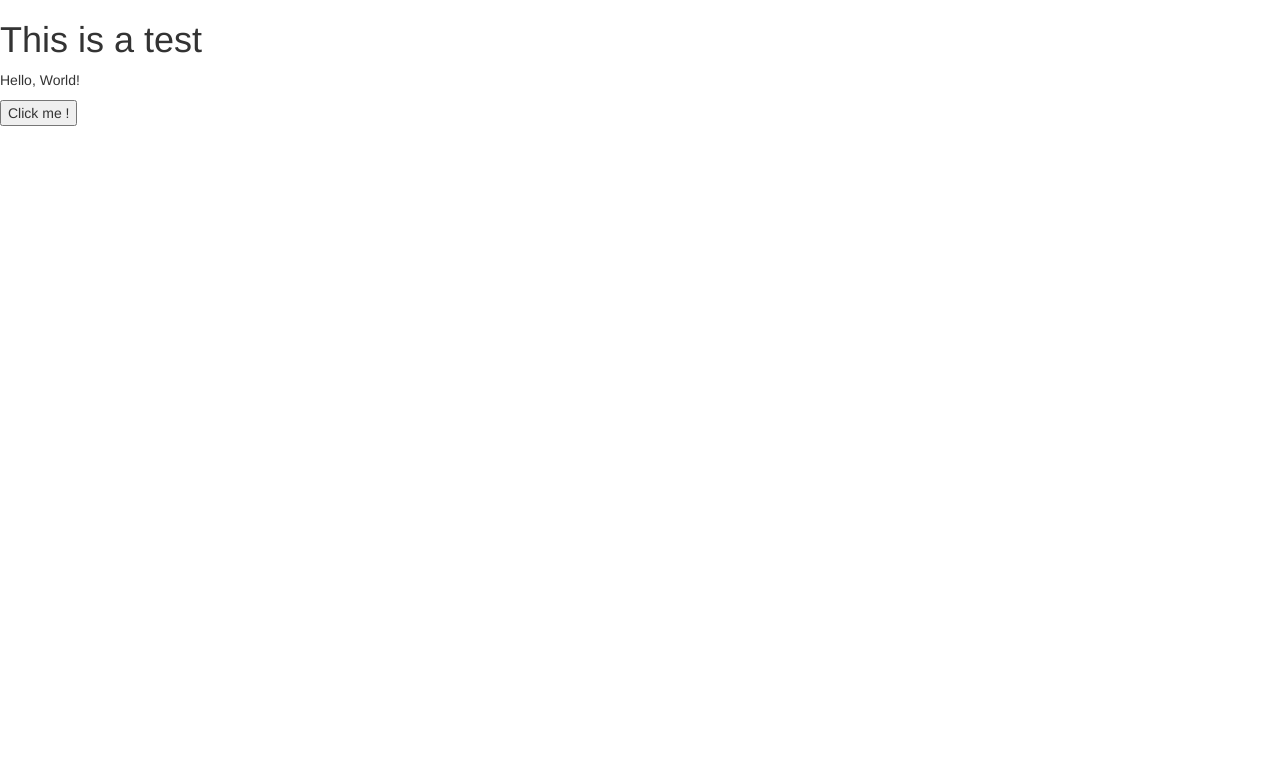
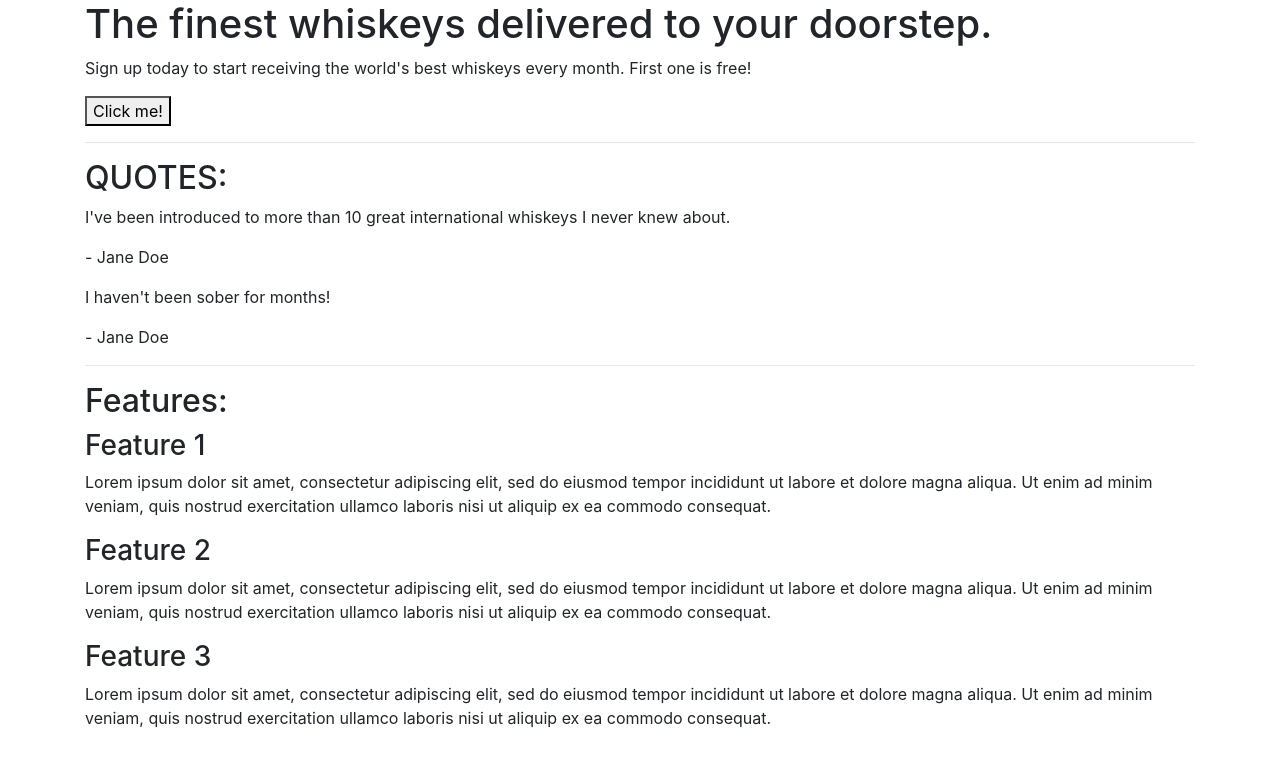
Before and after one commit to Tinks18/bootstarp-practice, a plain HTML site: page index.html in a window 1280 px wide. Drawn offline with nearby package versions, Linux system fonts and the light colour scheme.

Commit message:
Readding html practice file

```diff
--- a/index.html
+++ b/index.html
@@ -1,20 +1,56 @@
 <!DOCTYPE html>
 <html lang="en">
 <head>
-<meta charset="UTF-8">
-<meta name="viewport" content="width=device-width, initial-scale=1.0">
-<meta http-equiv="X-UA-Compatible" content="ie=edge">
-<meta name="Description" content="Enter your description here"/>
-<link rel="stylesheet" href="https://cdnjs.cloudflare.com/ajax/libs/twitter-bootstrap/3.3.7/css/bootstrap.min.css">
-<link rel="stylesheet" href="https://cdnjs.cloudflare.com/ajax/libs/font-awesome/5.15.4/css/all.min.css">
-<link rel="stylesheet" href="assets/css/style.css">
-<title>try out</title>
+    <meta charset="UTF-8">
+    <meta http-equiv="X-UA-Compatible" content="IE=edge">
+    <meta name="viewport" content="width=device-width, initial-scale=1.0">
+    <title>Whiskey Drop | Taste a new whiskey every month</title>
+    <link rel="stylesheet" href="https://maxcdn.bootstrapcdn.com/bootstrap/4.1.3/css/bootstrap.min.css">
+    <title>Document</title>
 </head>
 <body>
-<h1>This is a test</h1>
-<p>Hello, World!</p>
-<button>Click me !</button>
-<script src="https://cdnjs.cloudflare.com/ajax/libs/jquery/3.5.1/jquery.min.js"></script>
-<script src="https://cdnjs.cloudflare.com/ajax/libs/twitter-bootstrap/3.3.7/js/bootstrap.min.js"></script>
+    <article class="container">
+         <!-- Callout -->
+        <section class="callout">
+            <h1>The finest whiskeys delivered to your doorstep.</h1>
+            <p>Sign up today to start receiving the world's best whiskeys every month. First one is free!</p>
+            <button>Click me!</button>
+         <!-- /.callout -->
+        <hr>
+        <!-- Quotes -->
+        <section class="quotes">
+            <h2 class="text-uppercase">Quotes:</h2>
+            <div class="quote">
+                <p>I've been introduced to more than 10 great international whiskeys I never knew about.</p>
+                <p>- Jane Doe</p>
+            </div>
+            <div class="quote">
+                <p>I haven't been sober for months!</p>
+                <p>- Jane Doe</p>
+            </div>
+        </section>
+        <!-- /.quotes -->
+        <hr>
+
+        <!-- Features -->
+        <section class="features">
+            <h2>Features:</h2>
+            <div class="feature">
+                <h3>Feature 1</h3>
+                <p>Lorem ipsum dolor sit amet, consectetur adipiscing elit, sed do eiusmod tempor incididunt ut labore et dolore magna aliqua. Ut enim ad minim veniam, quis nostrud exercitation ullamco laboris nisi ut aliquip ex ea commodo consequat.</p>
+            </div>
+            <div class="feature">
+                <h3>Feature 2</h3>
+                <p>Lorem ipsum dolor sit amet, consectetur adipiscing elit, sed do eiusmod tempor incididunt ut labore et dolore magna aliqua. Ut enim ad minim veniam, quis nostrud exercitation ullamco laboris nisi ut aliquip ex ea commodo consequat.</p>
+            </div>
+            <div class="feature">
+                <h3>Feature 3</h3>
+                <p>Lorem ipsum dolor sit amet, consectetur adipiscing elit, sed do eiusmod tempor incididunt ut labore et dolore magna aliqua. Ut enim ad minim veniam, quis nostrud exercitation ullamco laboris nisi ut aliquip ex ea commodo consequat.</p>
+            </div>
+        </section>
+        <!-- /.features -->
+
+    </article>
+
 </body>
 </html>
```
Also changed, not shown: index3.html (deleted, +0 -56 lines).
